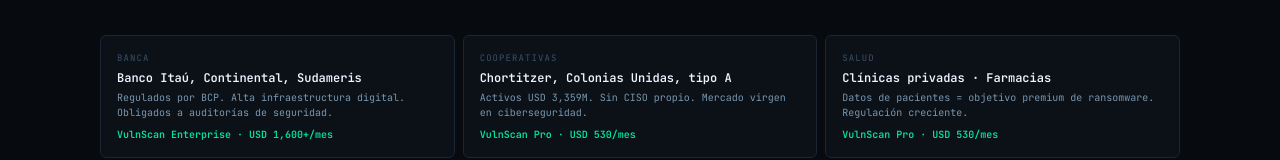
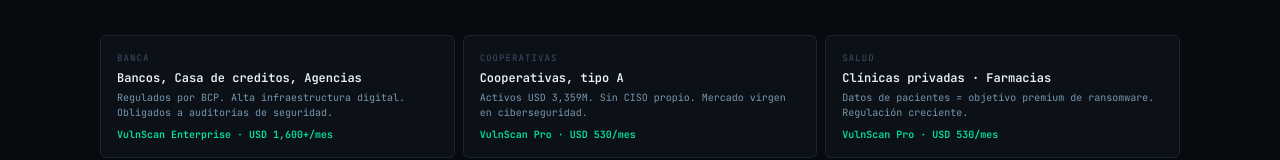
Before and after one commit to juanesscobar/Intelpy, a plain HTML site: page index.html in a window 1280 px wide. Shown: the part 4397-4557 px from the top of the page. Drawn offline with Linux system fonts and the light colour scheme.

Commit message:
Update client names in index.html

```diff
--- a/index.html
+++ b/index.html
@@ -627,13 +627,13 @@ footer{
   <div class="clients-grid">
     <div class="client">
       <div class="client-sector">Banca</div>
-      <div class="client-name">Banco Itaú, Continental, Sudameris</div>
+      <div class="client-name">Bancos, Casa de creditos, Agencias</div>
       <div class="client-why">Regulados por BCP. Alta infraestructura digital. Obligados a auditorías de seguridad.</div>
       <div class="client-price">VulnScan Enterprise · USD 1,600+/mes</div>
     </div>
     <div class="client">
       <div class="client-sector">Cooperativas</div>
-      <div class="client-name">Chortitzer, Colonias Unidas, tipo A</div>
+      <div class="client-name">Cooperativas, tipo A</div>
       <div class="client-why">Activos USD 3,359M. Sin CISO propio. Mercado virgen en ciberseguridad.</div>
       <div class="client-price">VulnScan Pro · USD 530/mes</div>
     </div>
@@ -669,6 +669,9 @@ footer{
   <div class="footer-logo">IntelPY</div>
   <div style="font-size:11px;color:var(--dim);">Ciudad del Este, Paraguay 🇵🇾 · © 2025</div>
   <a href="mailto:contacto@intelpy.com.py" style="font-size:11px;color:var(--green);text-decoration:none;">contacto@intelpy.com.py</a>
+
+
+
 </footer>
 
 </body>
```
